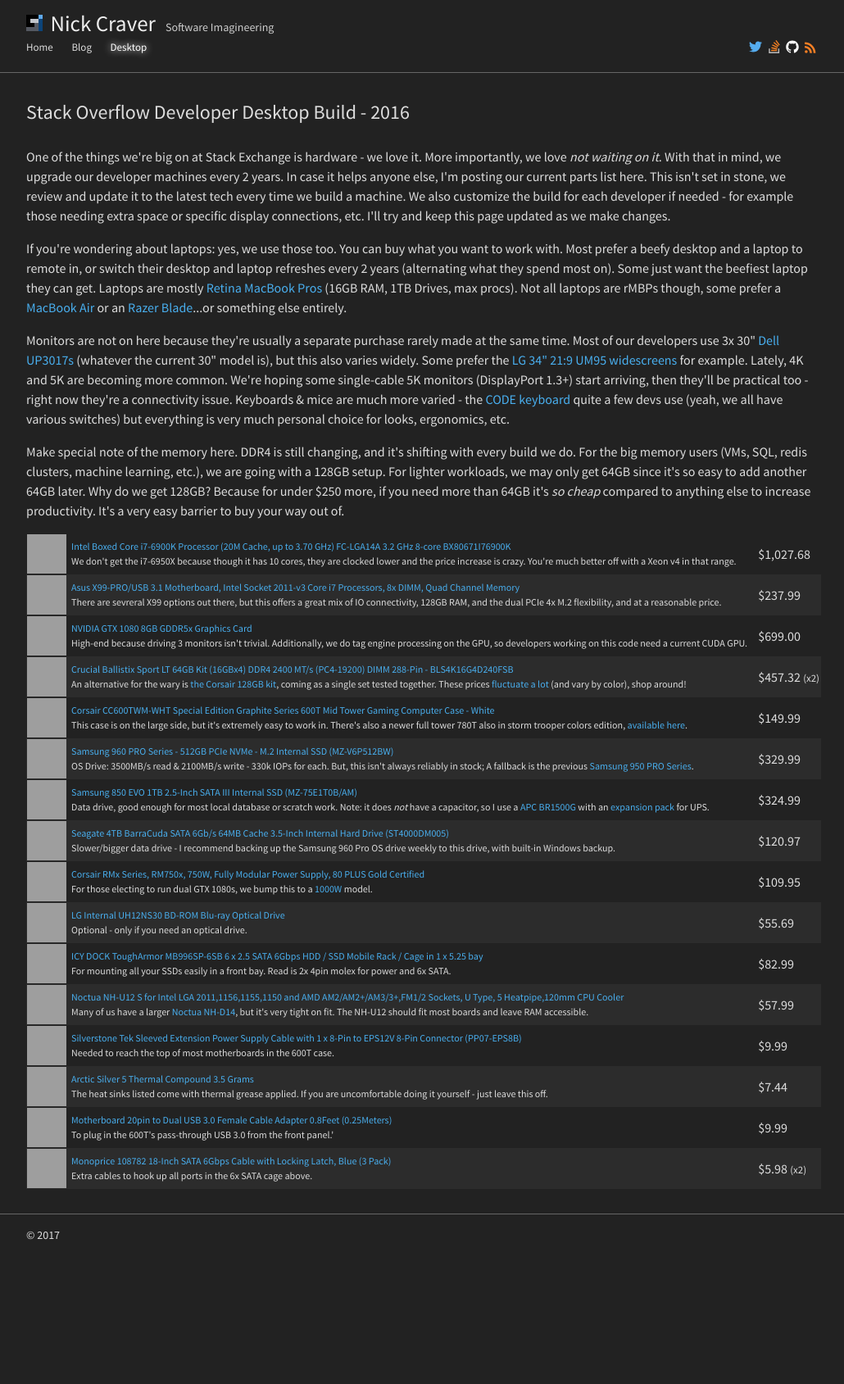
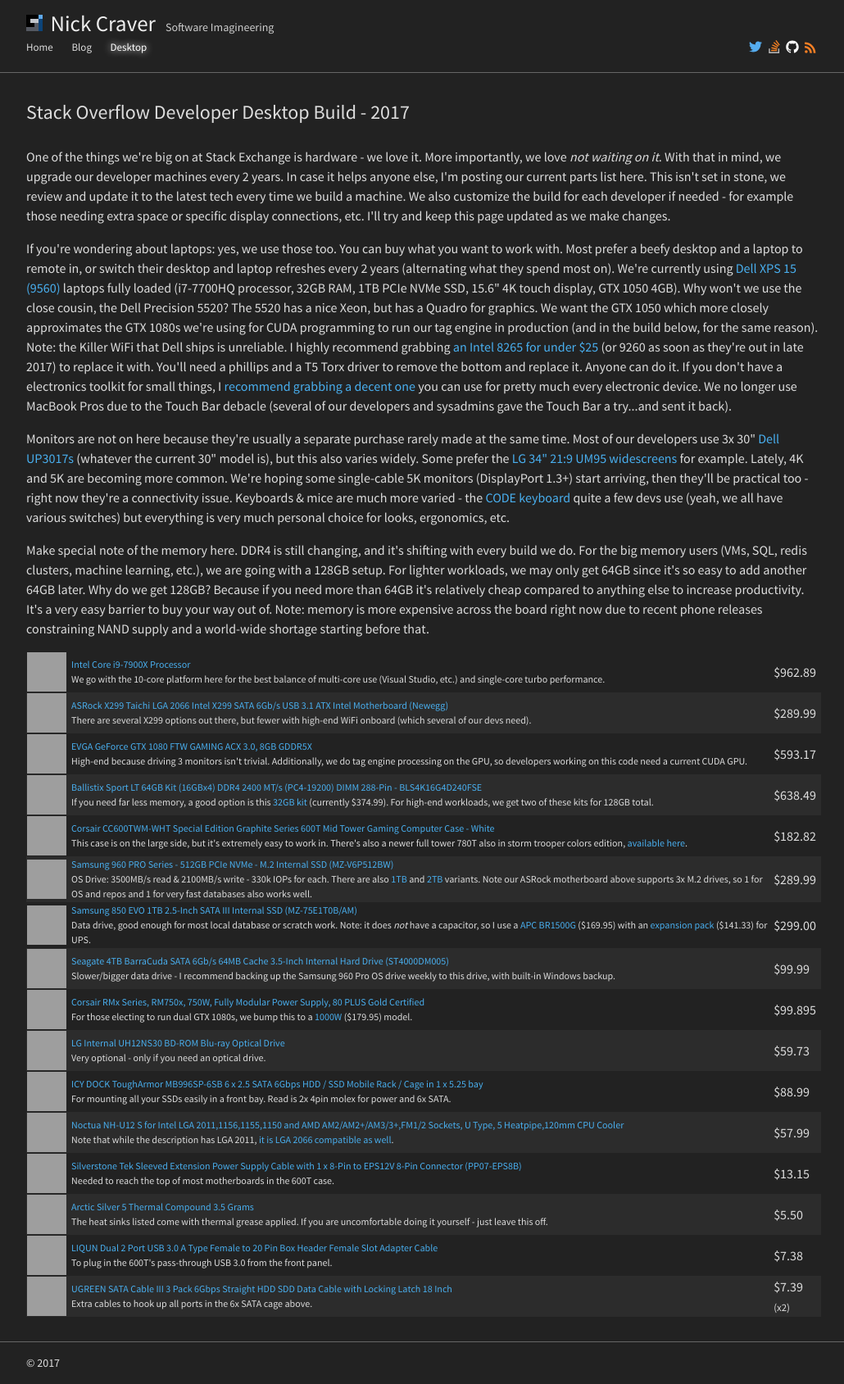
Before and after one commit to NickCraver/nickcraver.github.com, a Jekyll site: the page built from desktop-build.html, in a window 1280 px wide, cut to the strip 0-1689 px from the top of the page. Shown: the whole strip at 82% size, without its empty margins (123-1153 px from the left). Built offline with Jekyll 4.4.1, drawn with Linux system fonts in a browser that asks for light colours; before the commit the page ends 1533 px from its top, so only the background shows below that; grey boxes are pictures that could not be loaded.

Commit message:
Update Stack Overflow developer desktop build for 2017
Updating parts and prices for everything in the current build.

```diff
--- a/desktop-build.html
+++ b/desktop-build.html
@@ -6,49 +6,76 @@
     <section>
       <div class="page-content">
         <div class="wrapper">
-          <h1>Stack Overflow Developer Desktop Build - 2016</h1>
-          <p>One of the things we're big on at Stack Exchange is hardware - we love it. More importantly, we love <i>not waiting on it</i>.
+          <h1>Stack Overflow Developer Desktop Build - 2017</h1>
+          <p>
+            One of the things we're big on at Stack Exchange is hardware - we love it. More importantly, we love <i>not waiting on it</i>.
             With that in mind, we upgrade our developer machines every 2 years. In case it helps anyone else, I'm posting our current parts list here.
             This isn't set in stone, we review and update it to the latest tech every time we build a machine. We also customize the build for each developer if needed - for example those needing extra space or specific display connections, etc. I'll try and keep this page updated as we make changes.
           </p>
-          <p>If you're wondering about laptops: yes, we use those too. You can buy what you want to work with. Most prefer a beefy desktop and a laptop to remote in, or switch their desktop and laptop refreshes every 2 years (alternating what they spend most on). Some just want the beefiest laptop they can get. Laptops are mostly <a href="https://www.apple.com/macbook-pro/">Retina MacBook Pros</a> (16GB RAM, 1TB Drives, max procs). Not all laptops are rMBPs though, some prefer a <a href="https://www.apple.com/macbook-air/">MacBook Air</a> or an <a href="http://www.razerzone.com/gaming-systems/razer-blade">Razer Blade</a>...or something else entirely.
+          <p>
+            If you're wondering about laptops: yes, we use those too. You can buy what you want to work with.
+            Most prefer a beefy desktop and a laptop to remote in, or switch their desktop and laptop refreshes every 2 years (alternating what they spend most on).
+            We're currently using <a href="http://www.dell.com/en-us/shop/dell-laptops/xps-15-touch/spd/xps-15-9560-laptop/dncwxb1603v2">Dell XPS 15 (9560)</a> laptops fully loaded (i7-7700HQ processor, 32GB RAM, 1TB PCIe NVMe SSD, 15.6" 4K touch display, GTX 1050 4GB).
+            Why won't we use the close cousin, the Dell Precision 5520?
+            The 5520 has a nice Xeon, but has a Quadro for graphics.
+            We want the GTX 1050 which more closely approximates the GTX 1080s we're using for CUDA programming to run our tag engine in production (and in the build below, for the same reason).
+            Note: the Killer WiFi that Dell ships is unreliable.
+            I highly recommend grabbing <a href="http://amzn.to/2im6cBP">an Intel 8265 for under $25</a> (or 9260 as soon as they're out in late 2017) to replace it with.
+            You'll need a phillips and a T5 Torx driver to remove the bottom and replace it. Anyone can do it.
+            If you don't have a electronics toolkit for small things, I <a href="http://amzn.to/2lGNKZc">recommend grabbing a decent one</a> you can use for pretty much every electronic device.
+            We no longer use MacBook Pros due to the Touch Bar debacle (several of our developers and sysadmins gave the Touch Bar a try...and sent it back).
           </p>
-          <p>Monitors are not on here because they're usually a separate purchase rarely made at the same time. Most of our developers use 3x 30" <a href="https://amzn.to/2frWkCZ">Dell UP3017s</a> (whatever the current 30" model is), but this also varies widely. Some prefer the <a href="https://www.amazon.com/LG-Electronics-34UM95-34-Inch-LED-Lit/dp/B00JR6GCZA">LG 34" 21:9 UM95 widescreens</a> for example. Lately, 4K and 5K are becoming more common. We're hoping some single-cable 5K monitors (DisplayPort 1.3+) start arriving, then they'll be practical too - right now they're a connectivity issue. Keyboards &amp; mice are much more varied - the <a href="https://amzn.to/2fuYIfD">CODE keyboard</a> quite a few devs use (yeah, we all have various switches) but everything is very much personal choice for looks, ergonomics, etc.</p>
-          <p>Make special note of the memory here. DDR4 is still changing, and it's shifting with every build we do. For the big memory users (VMs, SQL, redis clusters, machine learning, etc.), we are going with a 128GB setup. For lighter workloads, we may only get 64GB since it's so easy to add another 64GB later. Why do we get 128GB? Because for under $250 more, if you need more than 64GB it's <i>so cheap</i> compared to anything else to increase productivity. It's a very easy barrier to buy your way out of.</p>
+          <p>
+            Monitors are not on here because they're usually a separate purchase rarely made at the same time.
+            Most of our developers use 3x 30" <a href="https://amzn.to/2frWkCZ">Dell UP3017s</a> (whatever the current 30" model is), but this also varies widely.
+            Some prefer the <a href="https://www.amazon.com/LG-Electronics-34UM95-34-Inch-LED-Lit/dp/B00JR6GCZA">LG 34" 21:9 UM95 widescreens</a> for example.
+            Lately, 4K and 5K are becoming more common.
+            We're hoping some single-cable 5K monitors (DisplayPort 1.3+) start arriving, then they'll be practical too - right now they're a connectivity issue.
+            Keyboards &amp; mice are much more varied - the <a href="https://amzn.to/2fuYIfD">CODE keyboard</a> quite a few devs use (yeah, we all have various switches) but everything is very much personal choice for looks, ergonomics, etc.
+          </p>
+          <p>
+            Make special note of the memory here.
+            DDR4 is still changing, and it's shifting with every build we do.
+            For the big memory users (VMs, SQL, redis clusters, machine learning, etc.), we are going with a 128GB setup.
+            For lighter workloads, we may only get 64GB since it's so easy to add another 64GB later.
+            Why do we get 128GB? Because if you need more than 64GB it's relatively cheap compared to anything else to increase productivity.
+            It's a very easy barrier to buy your way out of.
+            Note: memory is more expensive across the board right now due to recent phone releases constraining NAND supply and a world-wide shortage starting before that.
+          </p>
           <div class="wishlist">
             <table>
               <tbody>
                 <tr>
-                  <td><img src="https://images-na.ssl-images-amazon.com/images/I/41tUoL1SfrL._SS96_.jpg" alt=""></td>
+                  <td><img src="https://images-na.ssl-images-amazon.com/images/I/71T%2Bj35YzQL._SS96_.jpg" alt=""></td>
                   <td>
-                    <a href="https://amzn.to/1TP90H3">Intel Boxed Core i7-6900K Processor (20M Cache, up to 3.70 GHz) FC-LGA14A 3.2 GHz 8-core BX80671I76900K</a><br/>
-                    We don't get the i7-6950X because though it has 10 cores, they are clocked lower and the price increase is crazy. You're much better off with a Xeon v4 in that range.
+                    <a href="http://amzn.to/2ym1M8I">Intel Core i9-7900X Processor</a><br/>
+                    We go with the 10-core platform here for the best balance of multi-core use (Visual Studio, etc.) and single-core turbo performance.
                   </td>
-                  <td>$1,027.68</td>
+                  <td>$962.89</td>
                 </tr>
                 <tr>
-                  <td><img src="https://images-na.ssl-images-amazon.com/images/I/5130hF6q-6L._SS96_.jpg" alt=""></td>
+                  <td><img src="https://images10.newegg.com/NeweggImage/ProductImage/13-157-776-V04.jpg?ex=2" alt=""></td>
                   <td>
-                    <a href="https://amzn.to/1UjRZz4">Asus X99-PRO/USB 3.1 Motherboard, Intel Socket 2011-v3 Core i7 Processors, 8x DIMM, Quad Channel Memory</a><br/>
-                    There are sevreral X99 options out there, but this offers a great mix of IO connectivity, 128GB RAM, and the dual PCIe 4x M.2 flexibility, and at a reasonable price.
+                    <a href="https://www.newegg.com/Product/Product.aspx?Item=N82E16813157776&amp;cm_re=x299_motherboard-_-13-157-776-_-Product">ASRock X299 Taichi LGA 2066 Intel X299 SATA 6Gb/s USB 3.1 ATX Intel Motherboard (Newegg)</a><br/>
+                    There are several X299 options out there, but fewer with high-end WiFi onboard (which several of our devs need).
                   </td>
-                  <td>$237.99</td>
+                  <td>$289.99</td>
                 </tr>
                 <tr>
-                  <td><img src="https://images-na.ssl-images-amazon.com/images/I/41rVp90QE3L._SS96_.jpg" alt=""></td>
+                  <td><img src="https://images-na.ssl-images-amazon.com/images/I/71-KvXh34-L._SS96_.jpg" alt=""></td>
                   <td>
-                    <a href="http://www.geforce.com/hardware/10series/geforce-gtx-1080">NVIDIA GTX 1080 8GB GDDR5x Graphics Card</a><br/>
+                    <a href="http://amzn.to/2z79ktg">EVGA GeForce GTX 1080 FTW GAMING ACX 3.0, 8GB GDDR5X</a><br/>
                     High-end because driving 3 monitors isn't trivial. Additionally, we do tag engine processing on the GPU, so developers working on this code need a current CUDA GPU.
                   </td>
-                  <td>$699.00</td>
+                  <td>$593.17</td>
                 </tr>
                 <tr>
-                  <td><img src="https://images-na.ssl-images-amazon.com/images/I/51g8Qw7CpRL._SS96_.jpg" alt=""></td>
+                  <td><img src="https://images-na.ssl-images-amazon.com/images/I/717qpXMZfQL._SS96_.jpg" alt=""></td>
                   <td>
-                    <a href="https://amzn.to/1O2ZrSm">Crucial Ballistix Sport LT 64GB Kit (16GBx4) DDR4 2400 MT/s (PC4-19200) DIMM 288-Pin - BLS4K16G4D240FSB</a><br/>
-                    An alternative for the wary is <a href="https://amzn.to/1TP8poP">the Corsair 128GB kit</a>, coming as a single set tested together. These prices <a href="http://camelcamelcamel.com/Ballistix-Sport-16GBx4-PC4-19200-288-Pin/product/B01B4F3MNQ">fluctuate a lot</a> (and vary by color), shop around!
+                    <a href="http://amzn.to/2z73W9x">Ballistix Sport LT 64GB Kit (16GBx4) DDR4 2400 MT/s (PC4-19200) DIMM 288-Pin - BLS4K16G4D240FSE </a><br/>
+                    If you need far less memory, a good option is this <a href="http://amzn.to/2xLFjgO">32GB kit</a> (currently $374.99). For high-end workloads, we get two of these kits for 128GB total.
                   </td>
-                  <td>$457.32 <span class="quantity">(x2)</span></td>
+                  <td>$638.49</td>
                 </tr>
                 <tr>
                   <td><img src="https://images-na.ssl-images-amazon.com/images/I/51IuAuphmfL._SS96_.jpg" alt=""></td>
@@ -56,23 +83,25 @@
                     <a href="https://amzn.to/1UfODww">Corsair CC600TWM-WHT Special Edition Graphite Series 600T Mid Tower Gaming Computer Case - White</a><br/>
                     This case is on the large side, but it's extremely easy to work in. There's also a newer full tower 780T also in storm trooper colors edition, <a href="https://amzn.to/1XNHclT">available here</a>.
                   </td>
-                  <td>$149.99</td>
+                  <td>$182.82</td>
                 </tr>
                 <tr>
                   <td><img src="https://images-na.ssl-images-amazon.com/images/I/81Qjq4qFgiL._SS96_.jpg" alt=""></td>
                   <td>
                     <a href="https://amzn.to/2g7H6o4">Samsung 960 PRO Series - 512GB PCIe NVMe - M.2 Internal SSD (MZ-V6P512BW)</a><br/>
-                    OS Drive: 3500MB/s read &amp; 2100MB/s write - 330k IOPs for each. But, this isn't always reliably in stock; A fallback is the previous <a href="https://amzn.to/1RUuHOe">Samsung 950 PRO Series</a>.
+                    OS Drive: 3500MB/s read &amp; 2100MB/s write - 330k IOPs for each.
+                    There are also <a href="http://amzn.to/2xL9mFt">1TB</a> and <a href="http://amzn.to/2A0HUEm">2TB</a> variants.
+                    Note our ASRock motherboard above supports 3x M.2 drives, so 1 for OS and repos and 1 for very fast databases also works well.
                   </td>
-                  <td>$329.99</td>
+                  <td>$289.99</td>
                 </tr>
                 <tr>
                   <td><img src="https://images-na.ssl-images-amazon.com/images/I/41fw65-8tpL._SS96_.jpg" alt=""></td>
                   <td>
                     <a href="https://amzn.to/1TIHpBV">Samsung 850 EVO 1TB 2.5-Inch SATA III Internal SSD (MZ-75E1T0B/AM)</a><br/>
-                    Data drive, good enough for most local database or scratch work. Note: it does <i>not</i> have a capacitor, so I use a <a href="https://amzn.to/1eWftNx">APC BR1500G</a> with an <a href="https://amzn.to/1eWfxww">expansion pack</a> for UPS.
+                    Data drive, good enough for most local database or scratch work. Note: it does <i>not</i> have a capacitor, so I use a <a href="https://amzn.to/1eWftNx">APC BR1500G</a> ($169.95) with an <a href="https://amzn.to/1eWfxww">expansion pack</a> ($141.33) for UPS.
                   </td>
-                  <td>$324.99</td>
+                  <td>$299.00</td>
                 </tr>
                 <tr>
                   <td><img src="https://images-na.ssl-images-amazon.com/images/I/919CTnDZxFL._SS96_.jpg" alt=""></td>
@@ -80,23 +109,23 @@
                     <a href="https://amzn.to/2mxAx0q">Seagate 4TB BarraCuda SATA 6Gb/s 64MB Cache 3.5-Inch Internal Hard Drive (ST4000DM005)</a><br/>
                     Slower/bigger data drive - I recommend backing up the Samsung 960 Pro OS drive weekly to this drive, with built-in Windows backup.
                   </td>
-                  <td>$120.97</td>
+                  <td>$99.99</td>
                 </tr>
                 <tr>
                   <td><img src="https://images-na.ssl-images-amazon.com/images/I/51EN0dCedpL._SS96_.jpg" alt=""></td>
                   <td>
                     <a href="https://amzn.to/2mxTmAJ">Corsair RMx Series, RM750x, 750W, Fully Modular Power Supply, 80 PLUS Gold Certified</a><br/>
-                    For those electing to run dual GTX 1080s, we bump this to a <a href="https://amzn.to/2mxSegi">1000W</a> model.
+                    For those electing to run dual GTX 1080s, we bump this to a <a href="https://amzn.to/2mxSegi">1000W</a> ($179.95) model.
                   </td>
-                  <td>$109.95</td>
+                  <td>	$99.895</td>
                 </tr>
                 <tr>
                   <td><img src="https://images-na.ssl-images-amazon.com/images/I/315Jigh7OlL._SS96_.jpg" alt=""></td>
                   <td>
                     <a href="https://amzn.to/1FCgoZY">LG Internal UH12NS30 BD-ROM Blu-ray Optical Drive</a><br/>
-                    Optional - only if you need an optical drive.
+                    Very optional - only if you need an optical drive.
                   </td>
-                  <td>$55.69</td>
+                  <td>$59.73</td>
                 </tr>
                 <tr>
                   <td><img src="https://images-na.ssl-images-amazon.com/images/I/41QwZkFDVNL._SS96_.jpg" alt=""></td>
@@ -104,13 +133,13 @@
                     <a href="https://amzn.to/1ImwSs8">ICY DOCK ToughArmor MB996SP-6SB 6 x 2.5 SATA 6Gbps HDD / SSD Mobile Rack / Cage in 1 x 5.25 bay</a><br/>
                     For mounting all your SSDs easily in a front bay. Read is 2x 4pin molex for power and 6x SATA.
                   </td>
-                  <td>$82.99</td>
+                  <td>$88.99</td>
                 </tr>
                 <tr>
                   <td><img src="https://images-na.ssl-images-amazon.com/images/I/51GGy8K2QBL._SS96_.jpg" alt=""></td>
                   <td>
                     <a href="https://amzn.to/1HeWBUX">Noctua NH-U12 S for Intel LGA 2011,1156,1155,1150 and AMD AM2/AM2+/AM3/3+,FM1/2 Sockets, U Type, 5 Heatpipe,120mm CPU Cooler</a><br/>
-                    Many of us have a larger <a href="https://amzn.to/1dnadkM">Noctua NH-D14</a>, but it's very tight on fit. The NH-U12 should fit most boards and leave RAM accessible.
+                    Note that while the description has LGA 2011, <a href="http://noctua.at/en/which-noctua-cpu-coolers-are-compatible-with-intel-lga2066">it is LGA 2066 compatible as well</a>.
                   </td>
                   <td>$57.99</td>
                 </tr>
@@ -120,7 +149,7 @@
                     <a href="https://amzn.to/2gkOEHb">Silverstone Tek Sleeved Extension Power Supply Cable with 1 x 8-Pin to EPS12V 8-Pin Connector (PP07-EPS8B)</a><br/>
                     Needed to reach the top of most motherboards in the 600T case.
                   </td>
-                  <td>$9.99</td>
+                  <td>$13.15</td>
                 </tr>
                 <tr>
                   <td><img src="https://images-na.ssl-images-amazon.com/images/I/314YGJ5SHML._SS96_.jpg" alt=""></td>
@@ -128,23 +157,23 @@
                     <a href="https://amzn.to/1dmzOu8">Arctic Silver 5 Thermal Compound 3.5 Grams</a><br/>
                     The heat sinks listed come with thermal grease applied. If you are uncomfortable doing it yourself - just leave this off.
                   </td>
-                  <td>$7.44</td>
+                  <td>$5.50</td>
                 </tr>
                 <tr>
-                  <td><img src="https://images-na.ssl-images-amazon.com/images/I/41hGRiV5h-L._SS96_.jpg" alt=""></td>
+                  <td><img src="https://images-na.ssl-images-amazon.com/images/I/61wjUTDiBNL._SS96_.jpg" alt=""></td>
                   <td>
-                    <a href="https://amzn.to/28TajTy">Motherboard 20pin to Dual USB 3.0 Female Cable Adapter 0.8Feet (0.25Meters)</a><br/>
-                    To plug in the 600T's pass-through USB 3.0 from the front panel.'
+                    <a href="http://amzn.to/2xKPmTt">LIQUN Dual 2 Port USB 3.0 A Type Female to 20 Pin Box Header Female Slot Adapter Cable</a><br/>
+                    To plug in the 600T's pass-through USB 3.0 from the front panel.
                   </td>
-                  <td>$9.99</td>
+                  <td>$7.38</td>
                 </tr>
                 <tr>
                   <td><img src="https://images-na.ssl-images-amazon.com/images/I/51BvDDrukSL._SS96_.jpg" alt=""></td>
                   <td>
-                    <a href="https://amzn.to/2mxAUIm">Monoprice 108782 18-Inch SATA 6Gbps Cable with Locking Latch, Blue (3 Pack)</a><br/>
+                    <a href="http://amzn.to/2zYzk9h">UGREEN SATA Cable III 3 Pack 6Gbps Straight HDD SDD Data Cable with Locking Latch 18 Inch</a><br/>
                     Extra cables to hook up all ports in the 6x SATA cage above.
                   </td>
-                  <td>$5.98 <span class="quantity">(x2)</span></td>
+                  <td>$7.39 <span class="quantity">(x2)</span></td>
                 </tr>
               </tbody>
             </table>
```
